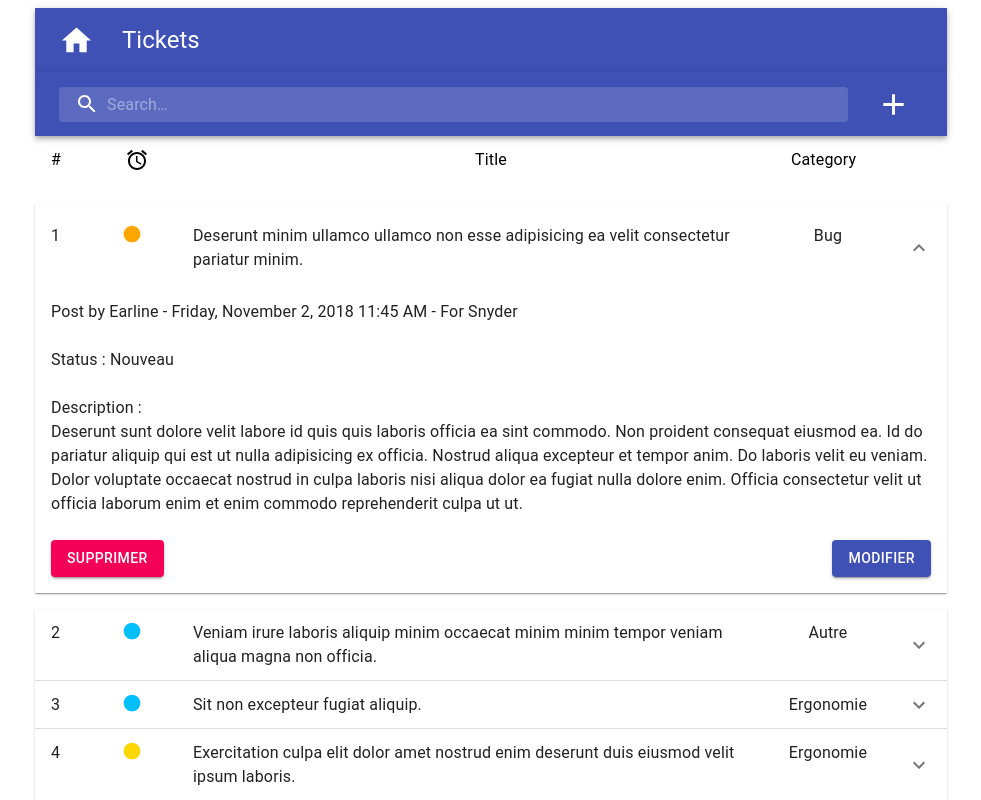
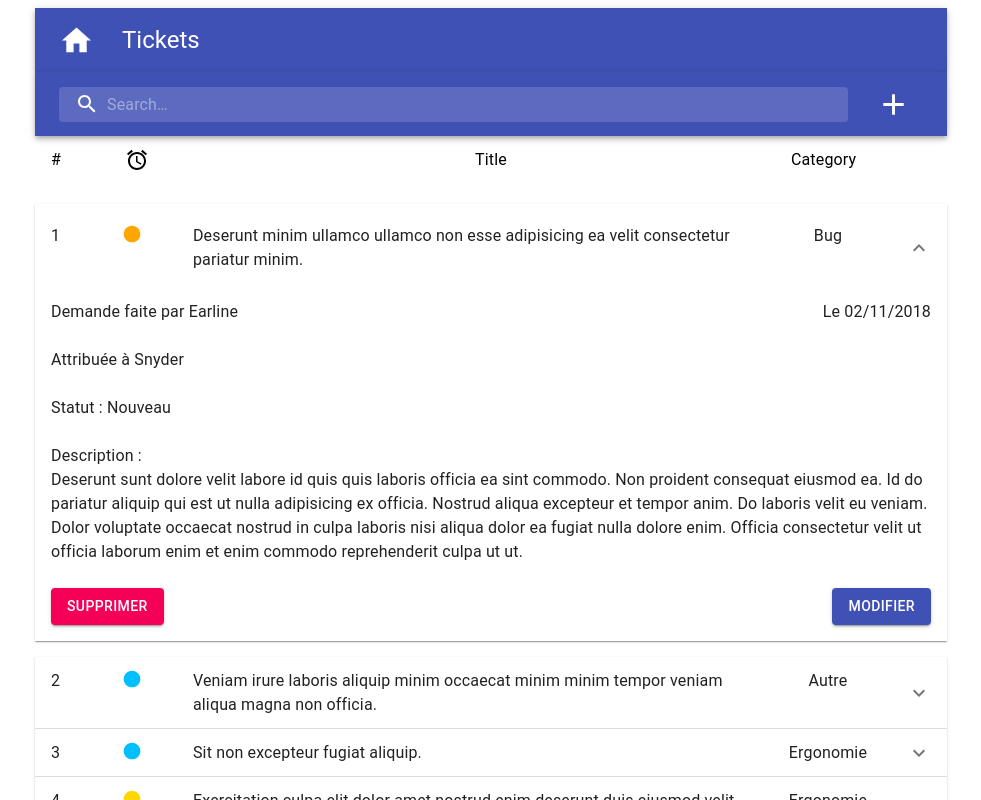
Before and after one commit to Karmagamemnon/cesi-ril1912-projetweb, a React (Create React App) app: page /tickets in a window 1280 px wide. Both pictures are taken after a click on the button 640 px from the left and 224 px from the top of the page. Shown: the top 800 px of the page, without its empty margins (149-1130 px from the left). Built offline with nearby package versions, Linux system fonts and the light colour scheme.

Commit message:
Ajout Suppression + UI detail

```diff
--- a/package.json
+++ b/package.json
@@ -11,8 +11,10 @@
     "@testing-library/react": "^9.5.0",
     "@testing-library/user-event": "^7.2.1",
     "date-fns": "^2.11.1",
+    "moment": "^2.24.0",
     "react": "^16.13.1",
     "react-dom": "^16.13.1",
+    "react-moment": "^0.9.7",
     "react-router-dom": "^5.1.2",
     "react-scripts": "3.4.1",
     "typeface-roboto": "0.0.75"
--- a/src/components/pages/Tickets.jsx
+++ b/src/components/pages/Tickets.jsx
@@ -13,6 +13,12 @@ import IconButton from '@material-ui/core/IconButton';
 import InputBase from '@material-ui/core/InputBase';
 import Toolbar from '@material-ui/core/Toolbar';
 import Typography from '@material-ui/core/Typography';
+import Moment from 'react-moment';
+import Dialog from '@material-ui/core/Dialog';
+import DialogActions from '@material-ui/core/DialogActions';
+import DialogContent from '@material-ui/core/DialogContent';
+import DialogContentText from '@material-ui/core/DialogContentText';
+import DialogTitle from '@material-ui/core/DialogTitle';
 
 import AddIcon from '@material-ui/icons/Add';
 import SearchIcon from '@material-ui/icons/Search';
@@ -85,8 +91,44 @@ export const Tickets = (props) => {
         setExpanded(isExpanded ? panel : false);
     };
 
+    // DIALOG
+    const [open, setOpen] = React.useState(false);
+
+    const [idTicketActif, setIdTicketActif] = React.useState(false);
+    const handleClickOpen = (id) => () => {
+        setOpen(true);
+        setIdTicketActif(id);
+    };
+
+    const handleClose = () => {
+        setOpen(false);
+    };
+
+    const handleConfirm = () => {
+        TicketController.deleteTicket(idTicketActif);
+        setOpen(false);
+        setTickets(TicketController.getTickets());
+    };
+
+
     return (
         <div className={classes.root}>
+            <Dialog
+                open={open}
+                onClose={handleClose}
+                aria-labelledby="alert-dialog-title"
+                aria-describedby="alert-dialog-description"
+            >
+                <DialogTitle id="alert-dialog-title">{"Voulez-vous supprimer le ticket ?"}</DialogTitle>
+                <DialogActions>
+                    <Button onClick={handleClose} color="primary">
+                        Non
+                                            </Button>
+                    <Button onClick={handleConfirm} color="primary" autoFocus>
+                        Oui
+                                        </Button>
+                </DialogActions>
+            </Dialog>
 
             <AppBar position="static">
                 <Toolbar>
@@ -155,20 +197,29 @@ export const Tickets = (props) => {
                     <ExpansionPanelDetails>
                         <div className={classes.root}>
                             <Grid container spacing={3} >
-                                <Grid item xs={12}>
-                                    <Typography>Post by {row.requester} - {row.openDate} - For {row.tech}</Typography>
+                                <Grid item xs={6}>
+                                    <Typography>Demande faite par {row.requester}</Typography>
+                                </Grid>
+                                <Grid item xs={6} align="right">
+                                    <Typography>Le <Moment format="DD/MM/YYYY">
+                                        {row.openDate}
+                                    </Moment></Typography>
                                 </Grid>
                                 <Grid item xs={12}>
-                                    <Typography>Status : {row.state}</Typography>
+                                    <Typography>Attribuée à {row.tech}</Typography>
+                                </Grid>
+                                <Grid item xs={12}>
+                                    <Typography>Statut : {row.state}</Typography>
                                 </Grid>
                                 <Grid item xs={12} >
                                     <Typography fontWeight="fontWeightBold" >Description :</Typography>
                                     <Typography>{row.description}</Typography>
                                 </Grid>
                                 <Grid item xs={6}>
-                                    <Button variant="contained" color="secondary" href="#contained-buttons">
+                                    <Button variant="contained" color="secondary" onClick={handleClickOpen(row.index)}>
                                         Supprimer
                                     </Button>
+
                                 </Grid>
                                 <Grid item xs={6} align="right">
                                     <Button variant="contained" color="primary" href={"/tickets/" + row.index} >
```
Also changed, not shown: 1 other file (tests, documents, lock files or other folders).
